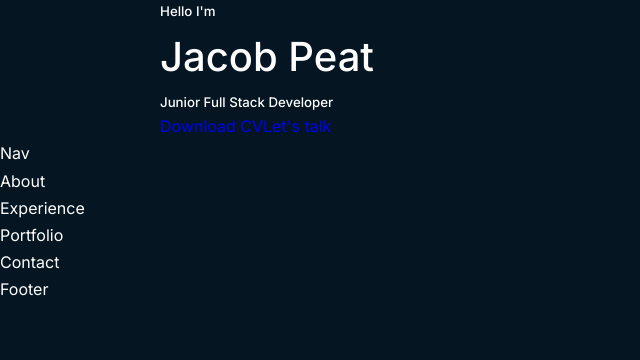
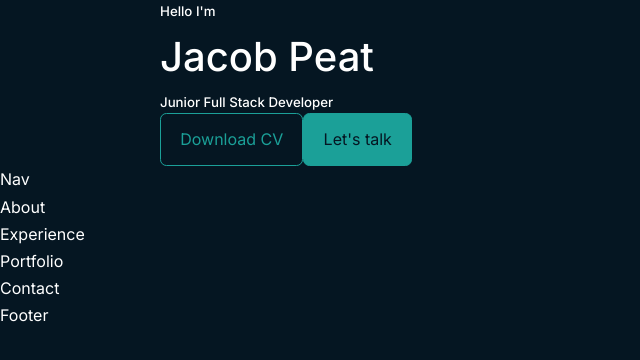
Before and after one commit to jjconway23/react-portfolio, a React (Create React App) app: page / in a window 1280 px wide. Shown: the top 360 px of the page, without its empty margins (0-640 px from the left). Built offline with nearby package versions, Linux system fonts and the light colour scheme.

Commit message:
Style buttons within header

```diff
--- a/public/index.css
+++ b/public/index.css
@@ -64,3 +64,25 @@ section > h2 {
     color: var(--color-primary);
     margin-bottom: 3rem;
 }
+
+/* Button Styles */
+.btn{
+    width: max-content;
+    display: inline-block;
+    color: var(--color-primary);
+    padding: 0.75rem 1.2rem;
+    border-radius: 0.4rem;
+    cursor:pointer;
+    border: 1px solid var(--color-primary);
+    font-family: 'Inter', sans-serif;
+    font-weight: 400;
+}
+.btn:hover{
+    background-color: var(--color-white);
+    color: var(--color-bg);
+    border-color: transparent;
+}
+.btn-primary{
+    background-color: var(--color-primary);
+    color: var(--color-bg);
+}
--- a/src/components/header/HeaderButtons.jsx
+++ b/src/components/header/HeaderButtons.jsx
@@ -3,8 +3,8 @@ import CV from "../../assets/Jacob Peat - CV.pdf"
 const HeaderButtons = () => {
   return (
     <div className="cta">
-        <a href={CV}>Download CV</a>
-        <a href="#contact">Let's talk</a>
+        <a href={CV} className="btn">Download CV</a>
+        <a href="#contact" className='btn btn-primary'>Let's talk</a>
     </div>
   )
 }
```
